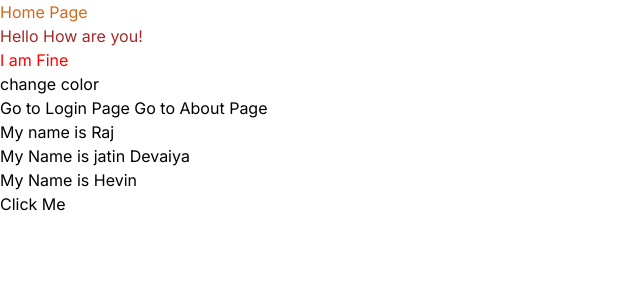
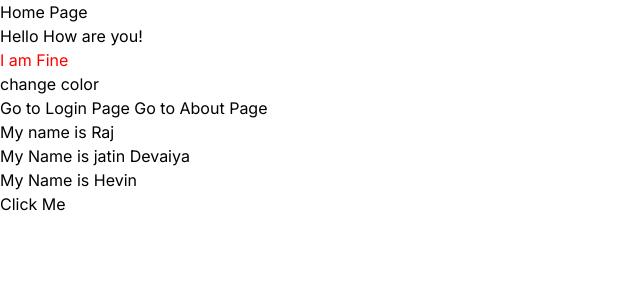
Before and after one commit to Jatin-Devaiya/Next-js-Learn-in-kaushalam-Code-Step_by-step-tutorial, a Next.js app: page / in a window 1280 px wide. Shown: the top 300 px of the page, without its empty margins (0-640 px from the left). Built offline with nearby package versions, Linux system fonts and the light colour scheme.

Commit message:
image optimazation v-24 use Next/image

```diff
--- a/next.config.mjs
+++ b/next.config.mjs
@@ -1,4 +1,8 @@
 /** @type {import('next').NextConfig} */
-const nextConfig = {};
+const nextConfig = {
+    images:{
+        domains:["cdn.dummyjson.com",]
+    }
+};
 
 export default nextConfig;
--- a/src/app/custom.module.css
+++ /dev/null
@@ -1,3 +0,0 @@
-.main{
-    color:chocolate;
-}
--- a/src/app/other.module.css
+++ /dev/null
@@ -1,3 +0,0 @@
-.main{
-    color: brown;
-}
--- a/src/app/page.js
+++ b/src/app/page.js
@@ -2,9 +2,8 @@
 
 import Link from "next/link";
 import { useState } from "react";
-import custom from "./custom.module.css";
-import other from "./other.module.css";
 import style from "./style.module.css";
+import Image from "next/image";
 
 export default function Home() {
   const [name, setname] = useState("Raj");
@@ -16,8 +15,8 @@ export default function Home() {
 
   return (
     <div className="">
-      <div className={custom.main}>Home Page</div>
-      <div className={other.main}>Hello How are you!</div>
+      <div>Home Page</div>
+      <div>Hello How are you!</div>
       <div className={color=="red"?style.red:style.green}>I am Fine</div>
       <button onClick={()=>setcolor("gray")}>change color</button>
       <br />
@@ -29,7 +28,11 @@ export default function Home() {
       <Name name="Hevin" />
       <button onClick={() => apple()} className="hover:underline">
         Click Me
-      </button>
+      </button> <br/>
+
+      {/* <img src="/giftcard.jpg"/>
+      <Image src={"/giftcard.jpg"} height={100} width={100}/> */}
+
     </div>
   );
 }
--- a/src/app/productlist/page.jsx
+++ b/src/app/productlist/page.jsx
@@ -1,6 +1,11 @@
 "use client";
 
 import React, { useEffect, useState } from "react";
+import Image from "next/image";
+
+import imgpath from "../../../public/vercel.svg";
+
+console.log(imgpath, "===");
 
 const ProductList = () => {
   const [product, setproduct] = useState([]);
@@ -17,13 +22,21 @@ const ProductList = () => {
   return (
     <div>
       <h1>Produc List</h1>
+      <h1>
+        <Image src={imgpath} />
+      </h1>
+      <h1>
+        <img src={imgpath.src} alt="img" />
+      </h1>
+      <br />
+      <br />
       {product.map((product) => {
         return (
           <>
             <h1>
               ID : {product.id} NAME : {product.title}
             </h1>
-            <img src={product.images[0]} height={100} width={70}></img>
+            <Image src={product.images[0]} height={100} width={70} />
           </>
         );
       })}
```
Also changed, not shown: public/giftcard.jpg (added), public/jd_consultancy_logo.webp (added).
